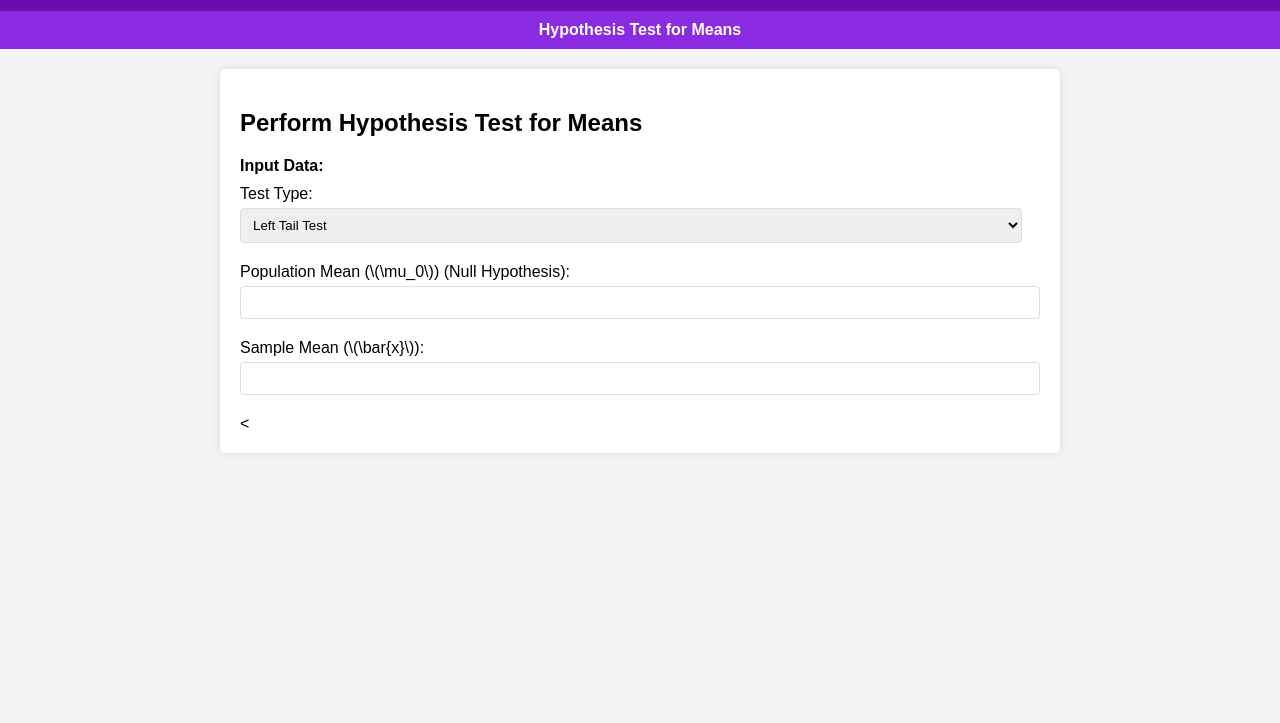
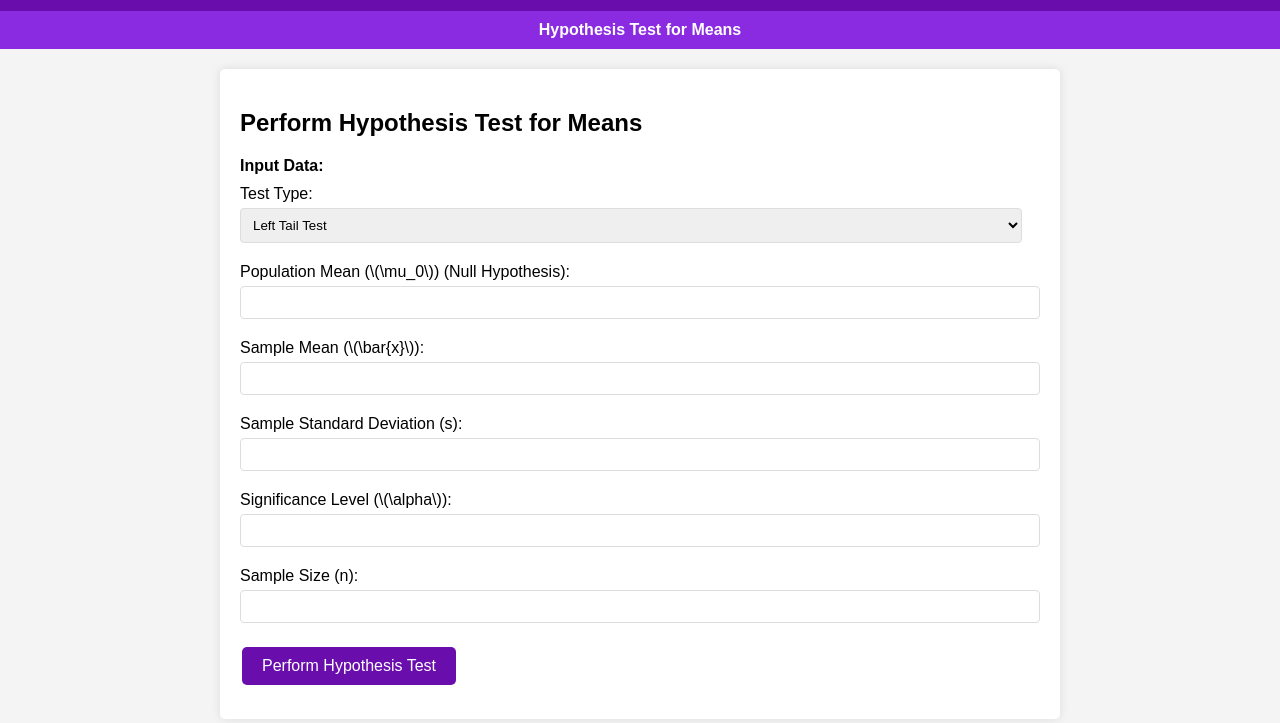
Before and after one commit to Asma-Alayeb/Hypothesis-Testing-For-Means, a plain HTML site: page index.html in a window 1280 px wide. Shown: the part 89-812 px from the top of the page. Drawn offline with Linux system fonts and the light colour scheme.

Commit message:
Update index.html

```diff
--- a/index.html
+++ b/index.html
@@ -96,4 +96,66 @@
             </p>
             <p>Population Mean (\(\mu_0\)) (Null Hypothesis): <input type="text" id="population_mean" size="10" required></p>
             <p>Sample Mean (\(\bar{x}\)): <input type="text" id="sample_mean" size="10" required></p>
-            <
+            <p>Sample Standard Deviation (s): <input type="text" id="sample_sd" size="10" required></p>
+            <p>Significance Level (\(\alpha\)): <input type="text" id="alpha" size="10" required></p>
+            <p>Sample Size (n): <input type="text" id="sample_size" size="10" required></p>
+            <button type="button" onclick="performHypothesisTest()">Perform Hypothesis Test</button>
+        </form>
+        <p id="test_statistic_result"></p>
+        <p id="p_value_result"></p>
+        <p id="critical_values_result"></p>
+    </section>
+
+    <script>
+        function performHypothesisTest() {
+            var testType = document.getElementById("test_type").value;
+            var populationMean = parseFloat(document.getElementById("population_mean").value);
+            var sampleMean = parseFloat(document.getElementById("sample_mean").value);
+            var sampleSd = parseFloat(document.getElementById("sample_sd").value);
+            var alpha = parseFloat(document.getElementById("alpha").value);
+            var sampleSize = parseInt(document.getElementById("sample_size").value);
+
+            // Validate inputs
+            if (isNaN(populationMean) || isNaN(sampleMean) || isNaN(sampleSd) || isNaN(alpha) || isNaN(sampleSize) || sampleSize <= 0) {
+                alert("Please ensure all inputs are valid numbers and sample size is greater than 0.");
+                return;
+            }
+
+            // Calculate the test statistic
+            var testStatistic = (sampleMean - populationMean) / (sampleSd / Math.sqrt(sampleSize));
+            var df = sampleSize - 1;
+
+            var criticalValueLower, criticalValueUpper;
+            var pValue;
+
+            try {
+                if (testType === "left") {
+                    criticalValueLower = jStat.studentT.inv(alpha, df);
+                    pValue = jStat.studentT.cdf(testStatistic, df);
+                    criticalValueUpper = null;
+                } else if (testType === "right") {
+                    criticalValueUpper = jStat.studentT.inv(1 - alpha, df);
+                    pValue = 1 - jStat.studentT.cdf(testStatistic, df);
+                    criticalValueLower = null;
+                } else { // two tail
+                    criticalValueLower = jStat.studentT.inv(alpha / 2, df);
+                    criticalValueUpper = jStat.studentT.inv(1 - alpha / 2, df);
+                    pValue = 2 * Math.min(jStat.studentT.cdf(testStatistic, df), 1 - jStat.studentT.cdf(testStatistic, df));
+                }
+
+                // Display results
+                document.getElementById("test_statistic_result").innerHTML = "Test Statistic: " + testStatistic.toFixed(4);
+                document.getElementById("p_value_result").innerHTML = "P-value: " + pValue.toFixed(4);
+                if (testType === "two") {
+                    document.getElementById("critical_values_result").innerHTML = "Critical Values: [" + criticalValueLower.toFixed(4) + ", " + criticalValueUpper.toFixed(4) + "]";
+                } else {
+                    document.getElementById("critical_values_result").innerHTML = "Critical Value: " + (testType === "left" ? criticalValueLower.toFixed(4) : criticalValueUpper.toFixed(4));
+                }
+            } catch (e) {
+                console.error("Error in performing the hypothesis test:", e);
+                alert("An error occurred while performing the hypothesis test. Please check the input values and try again.");
+            }
+        }
+    </script>
+</body>
+</html>
```
